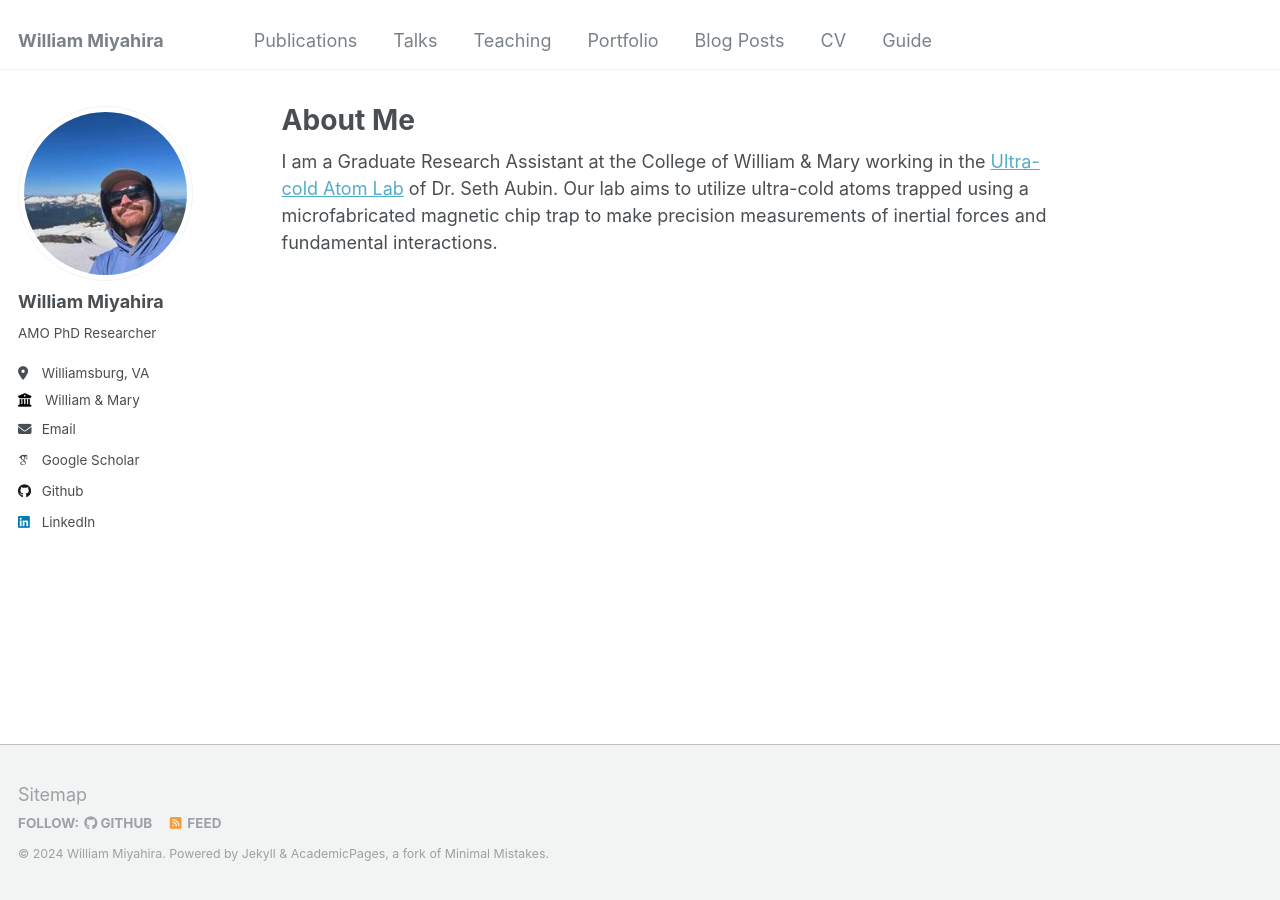
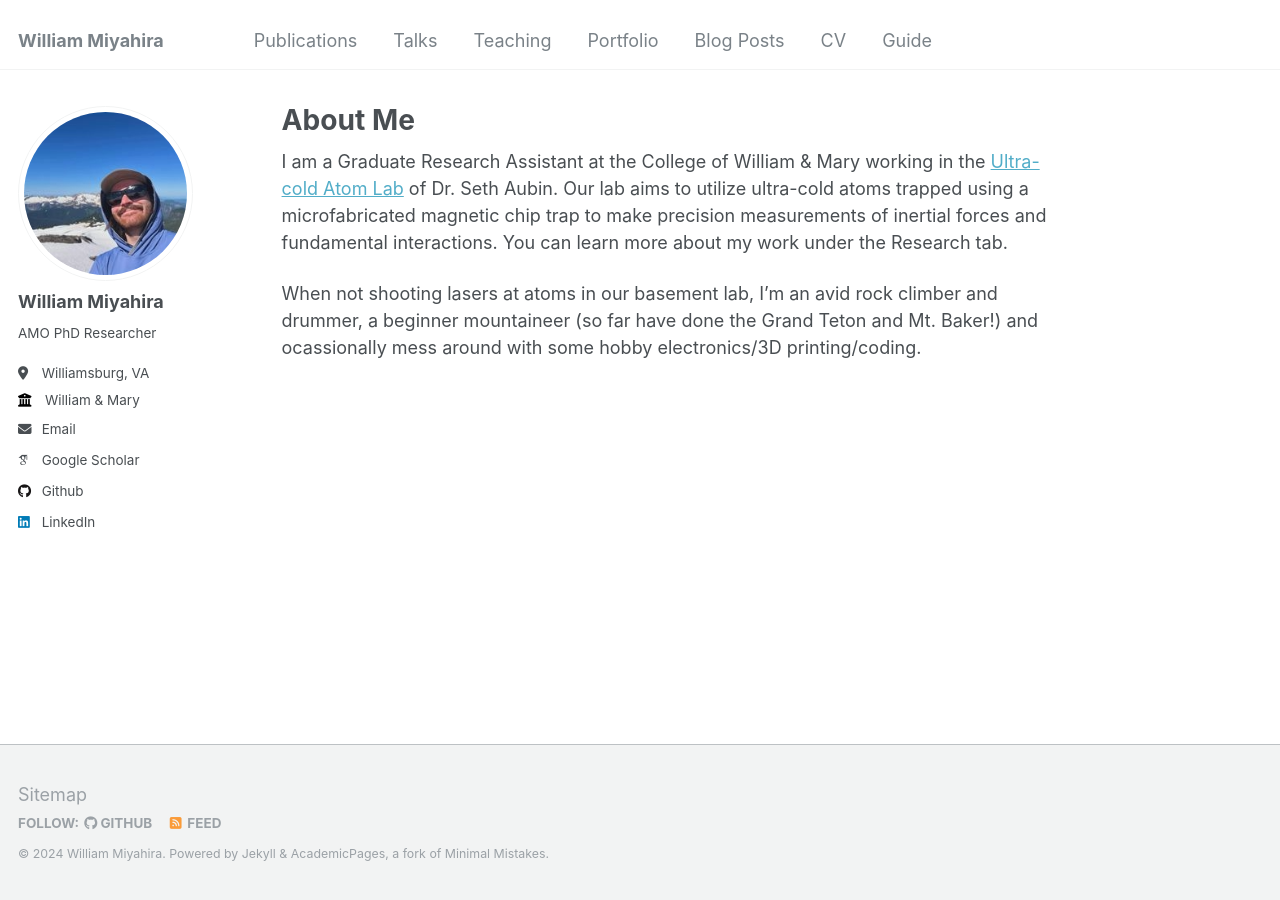
Before and after one commit to willmiyahira/willmiyahira.github.io, a Jekyll site: the page built from _pages/about.md, in a window 1280 px wide. Built offline with Jekyll 4.4.1, drawn with Linux system fonts in a browser that asks for light colours; some web fonts are replaced.

Commit message:
update about page

```diff
--- a/_pages/about.md
+++ b/_pages/about.md
@@ -7,4 +7,6 @@ redirect_from:
   - /about.html
 ---
 
-I am a Graduate Research Assistant at the College of William & Mary working in the [Ultra-cold Atom Lab](https://saaubi.people.wm.edu/ResearchGroup/index.html) of Dr. Seth Aubin. Our lab aims to utilize ultra-cold atoms trapped using a microfabricated magnetic chip trap to make precision measurements of inertial forces and fundamental interactions.
+I am a Graduate Research Assistant at the College of William & Mary working in the [Ultra-cold Atom Lab](https://saaubi.people.wm.edu/ResearchGroup/index.html) of Dr. Seth Aubin. Our lab aims to utilize ultra-cold atoms trapped using a microfabricated magnetic chip trap to make precision measurements of inertial forces and fundamental interactions. You can learn more about my work under the Research tab.
+
+When not shooting lasers at atoms in our basement lab, I'm an avid rock climber and drummer, a beginner mountaineer (so far have done the Grand Teton and Mt. Baker!) and ocassionally mess around with some hobby electronics/3D printing/coding.
```
